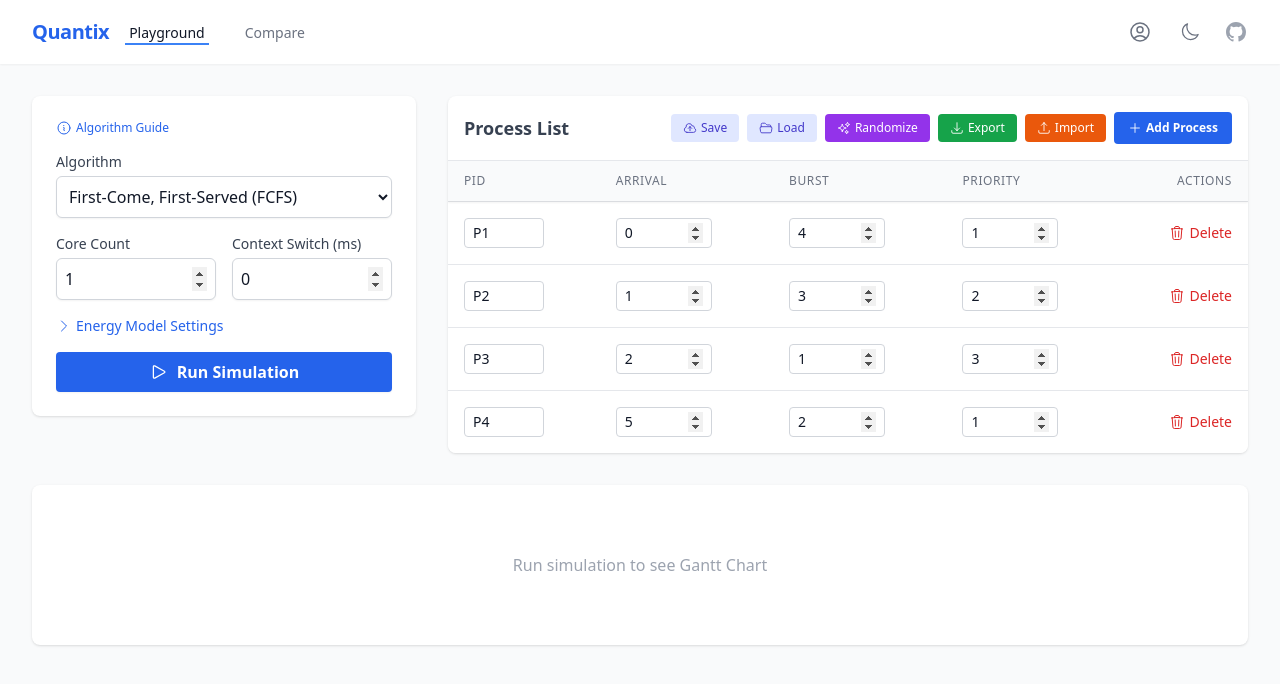
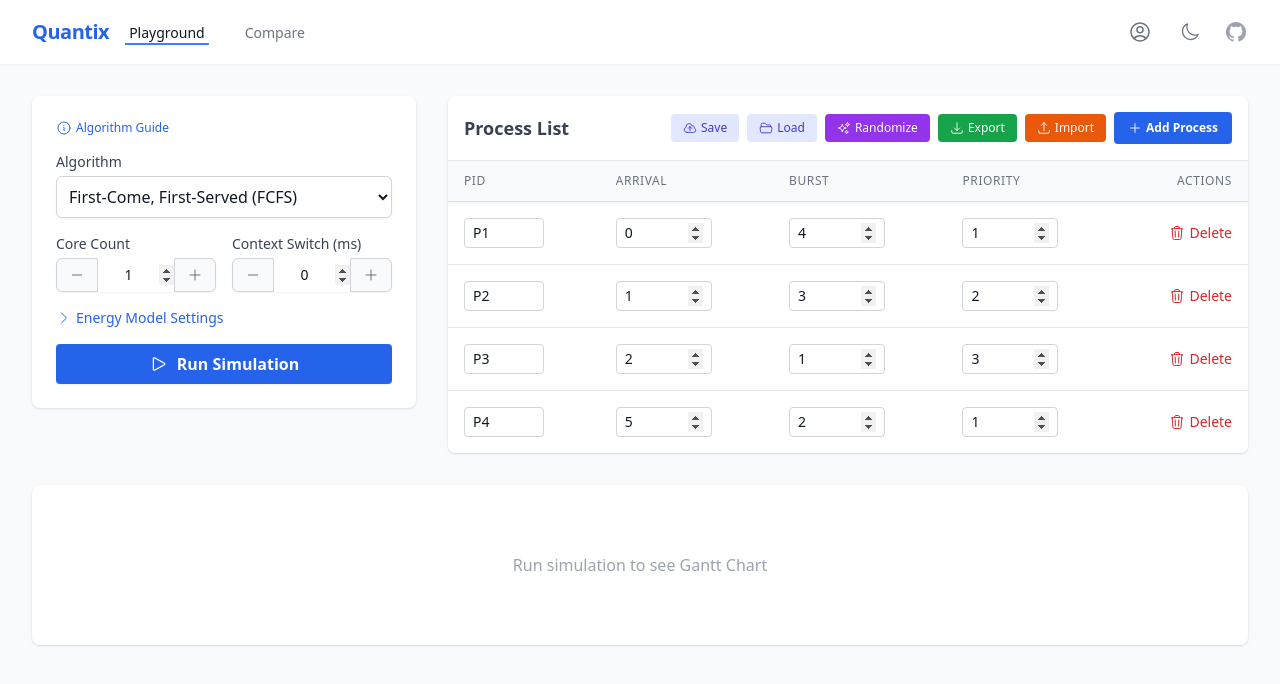
Before and after one commit to CodeExplorer430/cpu-scheduling-visualizer, a React (Vite) app in the folder frontend/: page / in a window 1280 px wide. Shown: the top 684 px of the page. Built offline with nearby package versions, Linux system fonts and the light colour scheme.

Commit message:
feat(ui): add custom number input component with +/- buttons

```diff
--- /dev/null
+++ b/frontend/src/components/common/NumberInput.tsx
@@ -0,0 +1,119 @@
+import React, { useState, useEffect, useRef } from 'react';
+import { MinusIcon, PlusIcon } from '@heroicons/react/24/outline';
+
+interface NumberInputProps {
+  id: string;
+  label: string;
+  value: number;
+  onChange: (value: number) => void;
+  min?: number;
+  max?: number;
+  step?: number;
+  className?: string;
+}
+
+export const NumberInput: React.FC<NumberInputProps> = ({
+  id,
+  label,
+  value,
+  onChange,
+  min = 0,
+  max,
+  step = 1,
+  className = '',
+}) => {
+  // Local state to allow empty/partial input while typing
+  const [inputValue, setInputValue] = useState(value.toString());
+
+  // Sync local state when prop changes externally
+  useEffect(() => {
+    setInputValue(value.toString());
+  }, [value]);
+
+  const handleInputChange = (e: React.ChangeEvent<HTMLInputElement>) => {
+    const newVal = e.target.value;
+    setInputValue(newVal);
+
+    const parsed = parseFloat(newVal);
+    if (!isNaN(parsed)) {
+      // Only update parent if it's a valid number
+      // We don't enforce min/max strictly while typing to allow intermediate states
+      // (e.g. typing "10" when min is 5: "1" might be invalid temporarily)
+      onChange(parsed);
+    }
+  };
+
+  const handleBlur = () => {
+    let parsed = parseFloat(inputValue);
+
+    // If empty or invalid, revert to last valid prop value
+    if (isNaN(parsed)) {
+      setInputValue(value.toString());
+      return;
+    }
+
+    // Clamp on blur
+    if (min !== undefined && parsed < min) parsed = min;
+    if (max !== undefined && parsed > max) parsed = max;
+
+    setInputValue(parsed.toString());
+    onChange(parsed);
+  };
+
+  const increment = () => {
+    let newVal = value + step;
+    if (max !== undefined && newVal > max) newVal = max;
+    // Fix floating point precision
+    newVal = Math.round(newVal * 100) / 100;
+    onChange(newVal);
+    setInputValue(newVal.toString());
+  };
+
+  const decrement = () => {
+    let newVal = value - step;
+    if (min !== undefined && newVal < min) newVal = min;
+    // Fix floating point precision
+    newVal = Math.round(newVal * 100) / 100;
+    onChange(newVal);
+    setInputValue(newVal.toString());
+  };
+
+  return (
+    <div className={className}>
+      <label
+        htmlFor={id}
+        className="block text-sm font-medium text-gray-700 dark:text-gray-300 mb-1"
+      >
+        {label}
+      </label>
+      <div className="flex rounded-md shadow-sm">
+        <button
+          type="button"
+          onClick={decrement}
+          className="relative inline-flex items-center px-3 py-2 rounded-l-md border border-gray-300 bg-gray-50 text-gray-500 hover:bg-gray-100 dark:border-gray-600 dark:bg-gray-700 dark:text-gray-300 dark:hover:bg-gray-600 sm:text-sm focus:z-10 focus:outline-none focus:ring-1 focus:ring-blue-500 focus:border-blue-500"
+        >
+          <MinusIcon className="h-4 w-4" aria-hidden="true" />
+        </button>
+        <input
+          type="number"
+          name={id}
+          id={id}
+          className="focus:ring-blue-500 focus:border-blue-500 block w-full text-center sm:text-sm border-gray-300 dark:border-gray-600 dark:bg-gray-700 dark:text-white rounded-none border-x-0 appearance-none"
+          placeholder={value.toString()}
+          value={inputValue}
+          onChange={handleInputChange}
+          onBlur={handleBlur}
+          onFocus={(e) => e.target.select()} // Auto-select on focus for easy replacement
+          step={step}
+        />
+        <button
+          type="button"
+          onClick={increment}
+          className="relative inline-flex items-center px-3 py-2 rounded-r-md border border-gray-300 bg-gray-50 text-gray-500 hover:bg-gray-100 dark:border-gray-600 dark:bg-gray-700 dark:text-gray-300 dark:hover:bg-gray-600 sm:text-sm focus:z-10 focus:outline-none focus:ring-1 focus:ring-blue-500 focus:border-blue-500"
+        >
+          <PlusIcon className="h-4 w-4" aria-hidden="true" />
+        </button>
+      </div>
+    </div>
+  );
+};
--- a/frontend/src/components/compare/ComparisonSettings.tsx
+++ b/frontend/src/components/compare/ComparisonSettings.tsx
@@ -1,6 +1,7 @@
 import React from 'react';
 import { PlayIcon, Cog6ToothIcon } from '@heroicons/react/24/outline';
 import { useTranslation } from 'react-i18next';
+import { NumberInput } from '../common/NumberInput';
 
 interface Props {
   quantum: number;
@@ -18,18 +19,13 @@ export const ComparisonSettings: React.FC<Props> = ({ quantum, setQuantum, onRun
         {t('compare.title')}
       </h2>
       <div className="bg-white dark:bg-gray-800 p-6 rounded-lg shadow space-y-4 transition-colors duration-200">
-        <div>
-          <label className="block text-sm font-medium text-gray-700 dark:text-gray-300 mb-1">
-            {t('controls.quantum')}
-          </label>
-          <input
-            type="number"
-            min="1"
-            value={quantum}
-            onChange={(e) => setQuantum(Math.max(1, parseInt(e.target.value) || 1))}
-            className="w-full bg-white text-gray-900 border-gray-300 dark:border-gray-600 dark:bg-gray-700 dark:text-white rounded-md shadow-sm focus:ring-blue-500 focus:border-blue-500 p-2 border transition-colors"
-          />
-        </div>
+        <NumberInput
+          id="quantum-input"
+          label={t('controls.quantum')}
+          value={quantum}
+          onChange={setQuantum}
+          min={1}
+        />
         <button
           onClick={onRun}
           className="w-full bg-indigo-600 hover:bg-indigo-700 dark:bg-indigo-500 dark:hover:bg-indigo-600 text-white font-bold py-2 px-4 rounded transition-colors shadow-sm flex items-center justify-center gap-2"
--- a/frontend/src/components/playground/SimulationControls.tsx
+++ b/frontend/src/components/playground/SimulationControls.tsx
@@ -1,6 +1,7 @@
 import { EnergyConfig, Algorithm } from '@cpu-vis/shared';
 import { useTranslation } from 'react-i18next';
 import { InformationCircleIcon, ChevronRightIcon, PlayIcon } from '@heroicons/react/24/outline';
+import { NumberInput } from '../common/NumberInput';
 
 interface Props {
   selectedAlgorithm: Algorithm;
@@ -83,62 +84,38 @@ export const SimulationControls: React.FC<Props> = ({
           </select>
         </div>
 
-        <div>
-          <label
-            htmlFor="core-count-input"
-            className="block text-sm font-medium text-gray-700 dark:text-gray-300 mb-1"
-          >
-            {t('controls.cores')}
-          </label>
-          <input
+        <NumberInput
           id="core-count-input"
-            type="number"
-            min="1"
-            max="8"
+          label={t('controls.cores')}
           value={coreCount}
-            onChange={(e) => setCoreCount(Math.max(1, parseInt(e.target.value) || 1))}
-            className="w-full bg-white text-gray-900 border-gray-300 dark:border-gray-600 dark:bg-gray-700 dark:text-white rounded-md shadow-sm focus:ring-blue-500 focus:border-blue-500 p-2 border transition-colors"
+          onChange={setCoreCount}
+          min={1}
+          max={8}
         />
-        </div>
 
-        <div>
-          <label
-            htmlFor="context-switch-input"
-            className="block text-sm font-medium text-gray-700 dark:text-gray-300 mb-1"
-          >
-            {t('controls.contextSwitch')} ({t('common.ms')})
-          </label>
-          <input
+        <NumberInput
           id="context-switch-input"
-            type="number"
-            min="0"
+          label={`${t('controls.contextSwitch')} (${t('common.ms')})`}
           value={contextSwitch}
-            onChange={(e) => setContextSwitch(Math.max(0, parseInt(e.target.value) || 0))}
-            className="w-full bg-white text-gray-900 border-gray-300 dark:border-gray-600 dark:bg-gray-700 dark:text-white rounded-md shadow-sm focus:ring-blue-500 focus:border-blue-500 p-2 border transition-colors"
+          onChange={setContextSwitch}
+          min={0}
         />
-        </div>
 
         {selectedAlgorithm === 'RR' && (
           <div className="col-span-1 md:col-span-2">
-            <label
-              htmlFor="quantum-input"
-              className="block text-sm font-medium text-gray-700 dark:text-gray-300 mb-1"
-            >
-              {t('controls.quantum')}
-            </label>
-            <div className="flex gap-2">
-              <input
+            <div className="flex gap-2 items-end">
+              <NumberInput
                 id="quantum-input"
-                type="number"
-                min="1"
+                label={t('controls.quantum')}
                 value={quantum}
-                onChange={(e) => setQuantum(Math.max(1, parseInt(e.target.value) || 1))}
-                className="w-full bg-white text-gray-900 border-gray-300 dark:border-gray-600 dark:bg-gray-700 dark:text-white rounded-md shadow-sm focus:ring-blue-500 focus:border-blue-500 p-2 border transition-colors"
+                onChange={setQuantum}
+                min={1}
+                className="flex-grow"
               />
               {onOptimizeQuantum && (
                 <button
                   onClick={onOptimizeQuantum}
-                  className="bg-green-600 hover:bg-green-700 text-white text-xs px-2 rounded whitespace-nowrap"
+                  className="mb-[2px] bg-green-600 hover:bg-green-700 text-white text-sm px-3 py-2 rounded-md h-[38px] flex items-center"
                   title={t('controls.optimizeHint')}
                 >
                   {t('controls.optimize')}
@@ -155,48 +132,33 @@ export const SimulationControls: React.FC<Props> = ({
           {t('controls.energyTitle')}
         </summary>
         <div className="grid grid-cols-2 gap-4 mt-2 p-4 bg-gray-50 dark:bg-gray-900 rounded-md border border-gray-100 dark:border-gray-700">
-          <div>
-            <label className="block text-xs font-bold text-gray-500 uppercase">
-              {t('controls.activePower')} ({t('common.watts')})
-            </label>
-            <input
-              type="number"
+          <NumberInput
+            id="energy-active"
+            label={`${t('controls.activePower')} (${t('common.watts')})`}
             value={energyConfig.activeWatts}
-              onChange={(e) =>
-                setEnergyConfig({ ...energyConfig, activeWatts: parseFloat(e.target.value) || 0 })
-              }
-              className="w-full text-sm bg-transparent border-b border-gray-300 dark:border-gray-600 focus:border-blue-500 outline-none py-1 dark:text-white"
+            onChange={(val) => setEnergyConfig({ ...energyConfig, activeWatts: val })}
+            min={0}
           />
-          </div>
-          <div>
-            <label className="block text-xs font-bold text-gray-500 uppercase">
-              {t('controls.idlePower')} ({t('common.watts')})
-            </label>
-            <input
-              type="number"
+          <NumberInput
+            id="energy-idle"
+            label={`${t('controls.idlePower')} (${t('common.watts')})`}
             value={energyConfig.idleWatts}
-              onChange={(e) =>
-                setEnergyConfig({ ...energyConfig, idleWatts: parseFloat(e.target.value) || 0 })
-              }
-              className="w-full text-sm bg-transparent border-b border-gray-300 dark:border-gray-600 focus:border-blue-500 outline-none py-1 dark:text-white"
+            onChange={(val) => setEnergyConfig({ ...energyConfig, idleWatts: val })}
+            min={0}
           />
-          </div>
           <div className="col-span-2">
-            <label className="block text-xs font-bold text-gray-500 uppercase">
-              {t('controls.switchCost')} ({t('common.joules')})
-            </label>
-            <input
-              type="number"
-              step="0.01"
+            <NumberInput
+              id="energy-switch"
+              label={`${t('controls.switchCost')} (${t('common.joules')})`}
               value={energyConfig.switchJoules}
-              onChange={(e) =>
-                setEnergyConfig({ ...energyConfig, switchJoules: parseFloat(e.target.value) || 0 })
-              }
-              className="w-full text-sm bg-transparent border-b border-gray-300 dark:border-gray-600 focus:border-blue-500 outline-none py-1 dark:text-white"
+              onChange={(val) => setEnergyConfig({ ...energyConfig, switchJoules: val })}
+              min={0}
+              step={0.01}
             />
           </div>
         </div>
       </details>
+
 
       <button
         onClick={onRun}
```
Lines whose indentation alone changed are shown as unchanged.
